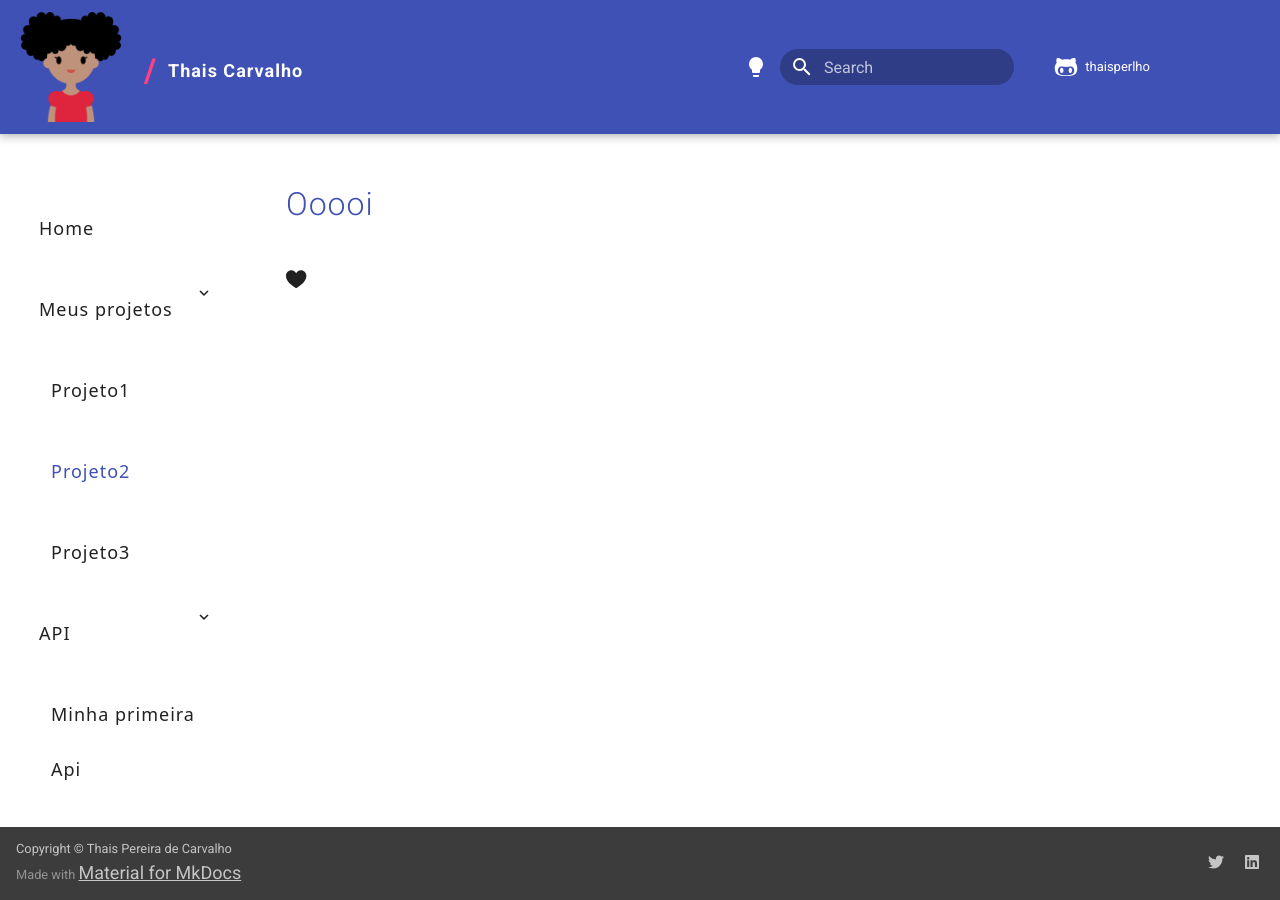
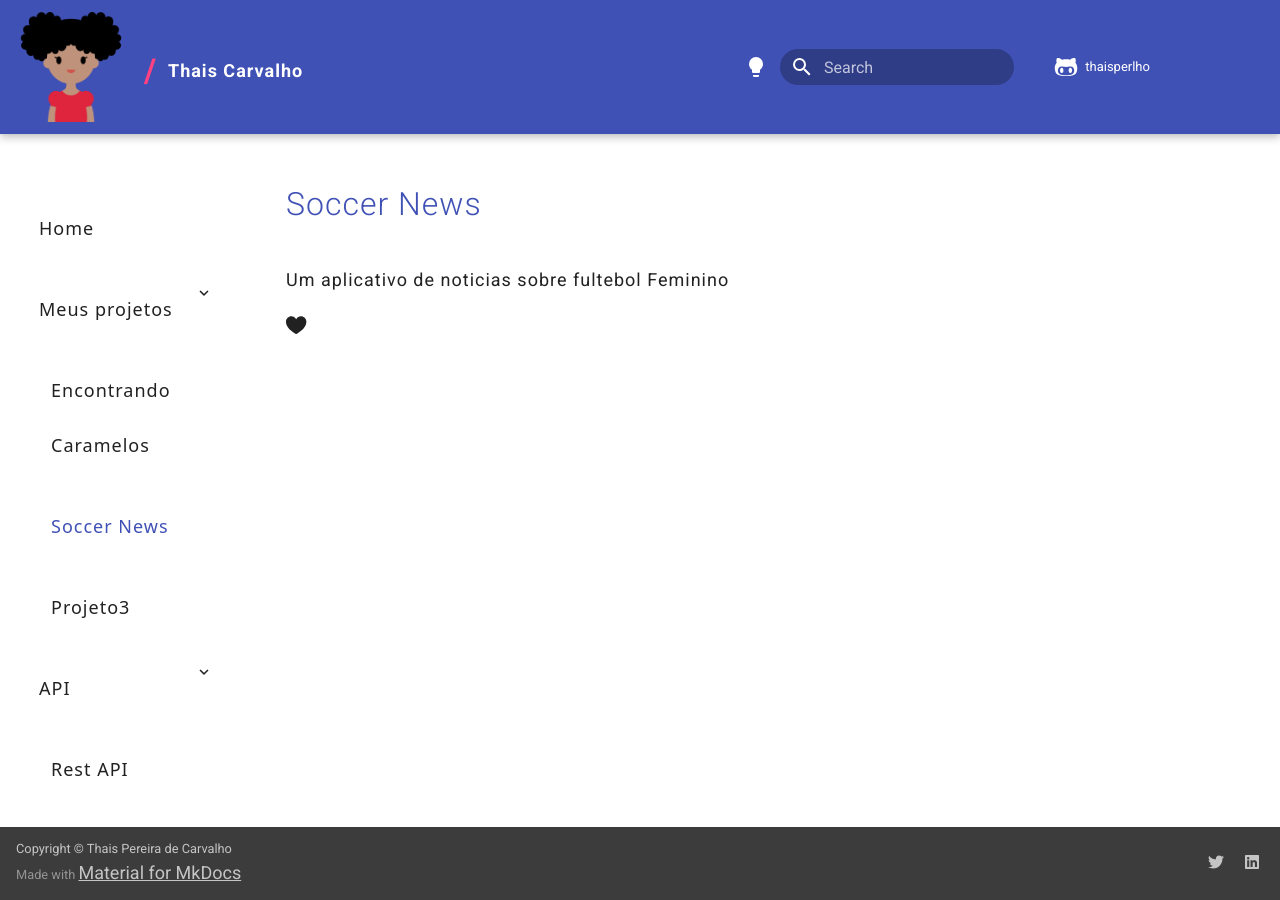
Before and after one commit to thaisperlho/thaisperlho, an MkDocs documentation site: the page built from docs/projetos/projeto2.md, in a window 1280 px wide. Built offline with MkDocs 1.6.1 and Material for MkDocs 9.7.7, drawn with Linux system fonts in a browser that asks for light colours; comment, search, counter and statistics services are not loaded.

Commit message:
update projeto1.md, projeto2.md and mkdocs.yml

```diff
--- a/docs/projetos/projeto2.md
+++ b/docs/projetos/projeto2.md
@@ -1,3 +1,5 @@
-# Ooooi
+# Soccer News
+
+Um aplicativo de noticias sobre fultebol Feminino
 
 :octicons-heart-fill-24:{ .heart }
--- a/mkdocs.yml
+++ b/mkdocs.yml
@@ -9,13 +9,13 @@ theme:
   palette:
   - scheme: default
     primary: indigo
-    accent: deep orange
+    accent: pink
     toggle:
       icon: material/lightbulb
       name: Switch to dark mode
   - scheme: slate
     primary: indigo
-    accent: deep orange
+    accent: pink
     toggle:
       icon: material/lightbulb-outline
       name: Switch to light mode
@@ -36,6 +36,7 @@ repo_name: 'thaisperlho'
 repo_url: 'https://github.com/thaisperlho'
 edit_uri: ''
 plugins:
+  - glightbox
   - search
   - mkdocs-video:
       mark: "custom-marker"
@@ -44,14 +45,19 @@ nav:
 - Home: index.md
 #- Instance Project: instance-project.md
 - Meus projetos:
-  - Projeto1: projetos/projeto1.md
-  - Projeto2: projetos/projeto2.md
+  - Encontrando Caramelos: projetos/projeto1.md
+  - Soccer News: projetos/projeto2.md
   - Projeto3: projetos/projeto3.md
 
 - API:
-  - Minha primeira Api: api/api1.md
+  - Rest API: api/api1.md
 
 markdown_extensions:
+- pymdownx.superfences
+- pymdownx.tabbed:
+    alternate_style: true
+- attr_list:
+- md_in_html:
 - toc:
     permalink: true
 - markdown.extensions.codehilite:
```
Also changed, not shown: docs/projetos/projeto1.md (+1 -1 lines).
